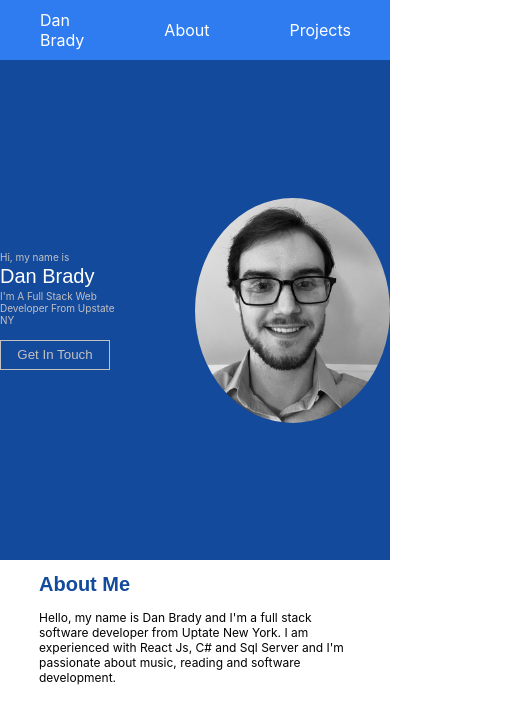
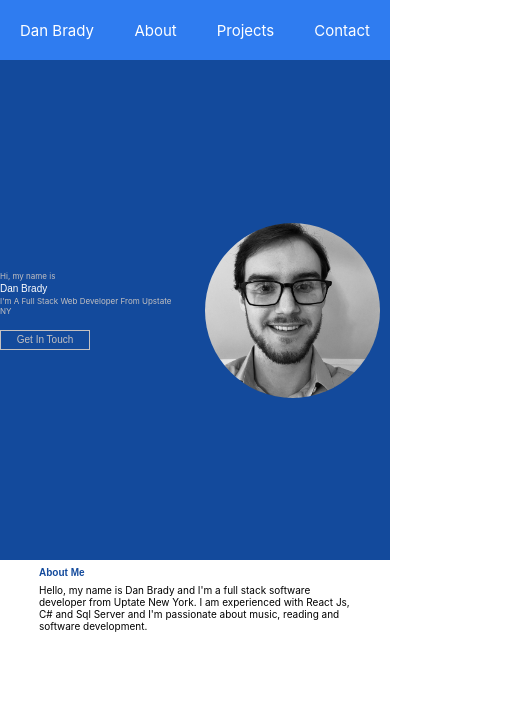
Before and after one commit to DanMBrady/Portfolio, a React (Create React App) app: page / in a window 390 px wide. Shown: the top 724 px of the page, 530 px wide, since content can reach past the window. Built offline with nearby package versions, Linux system fonts and the light colour scheme.

Commit message:
about-size

```diff
--- a/src/components/nav/NavBar.css
+++ b/src/components/nav/NavBar.css
@@ -26,3 +26,19 @@
     padding: 0;
     height:60px;
 }
+
+@media (max-width:530px){
+    .navLink{
+        margin-right: 10px;
+        margin-left: 10px;
+        font-size: 15px ;
+    }
+}
+
+@media (max-width: 375px){
+    .navLink{
+        margin-right: 6px;
+        margin-left: 6px;
+        font-size: 10px;
+    }
+}
--- a/src/components/pages/About.css
+++ b/src/components/pages/About.css
@@ -141,6 +141,7 @@
 
         .aboutTitle{
             font-size: 10px;
+
         }
 
         .aboutMe{
@@ -151,3 +152,79 @@
             font-size: 12px;
         }
 }
+
+@media (max-width: 530px){
+
+    .profilePhoto{
+        height:175px;
+        width:175px;
+        }
+
+        .leftDivAbout{
+            margin-right: 10px;
+        }
+
+        .rightDivAbout{
+            margin-left: 10px;
+        }
+        .aboutName{
+            font: 10px "Fira Sans", sans-serif
+        }
+
+        .aboutTitle{
+            font-size: 8px;
+        }
+
+        .aboutMe{
+            font: 10px "Fira Sans", sans-serif;
+            font-weight: 550;
+        }
+        .aboutSection{
+            font-size: 10px;
+        }
+
+        .contactButton{
+            height: 20px;
+            width:90px;
+            font-size: 10px;
+
+        }
+
+}
+
+@media (max-width: 375px){
+    .profilePhoto{
+        height:140px;
+        width:140px;
+        }
+
+        .leftDivAbout{
+            margin-right: 8px;
+        }
+
+        .rightDivAbout{
+            margin-left: 8px;
+        }
+        .aboutName{
+            font: 8px "Fira Sans", sans-serif
+        }
+
+        .aboutTitle{
+            font-size: 6px;
+        }
+
+        .aboutMe{
+            font: 8px "Fira Sans", sans-serif;
+            font-weight: 550;
+        }
+        .aboutSection{
+            font-size: 8px;
+        }
+
+        .contactButton{
+            height: 12px;
+            width:80px;
+            font-size: 8px;
+
+        }
+}
```
